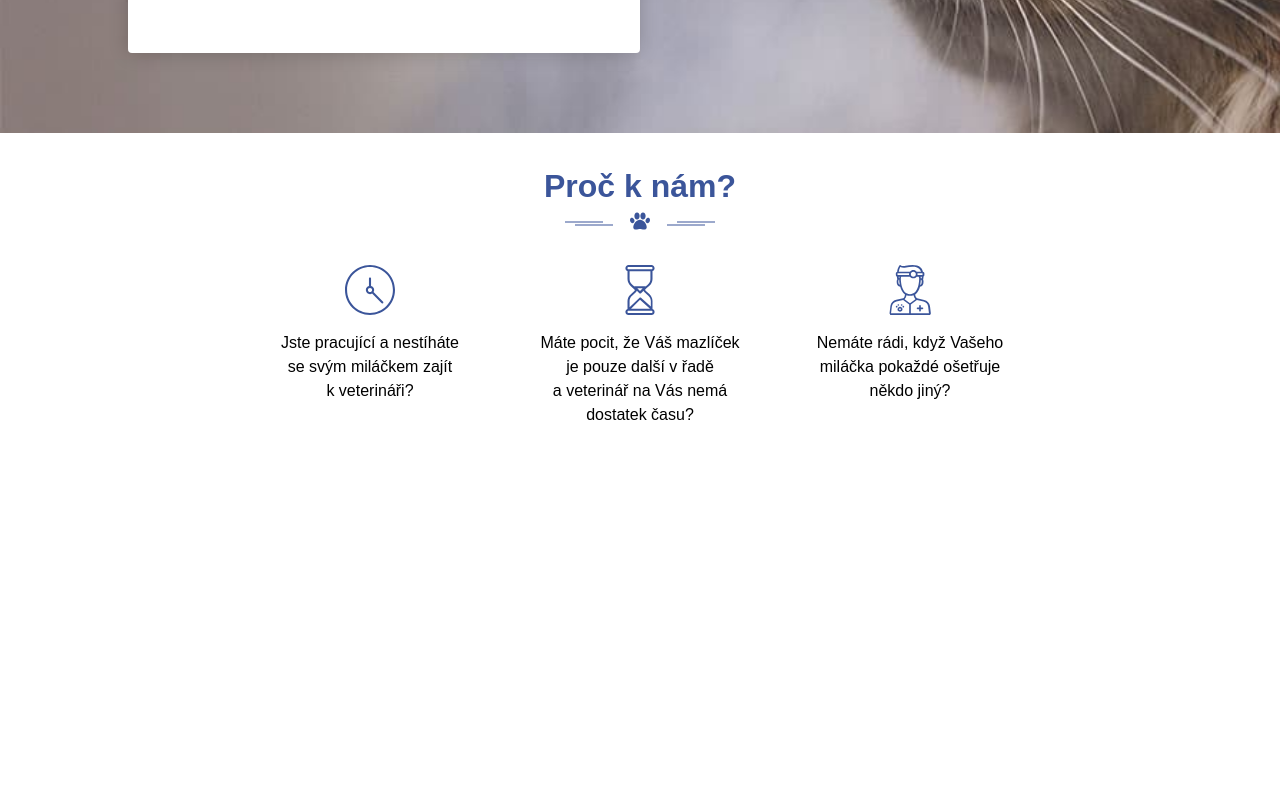
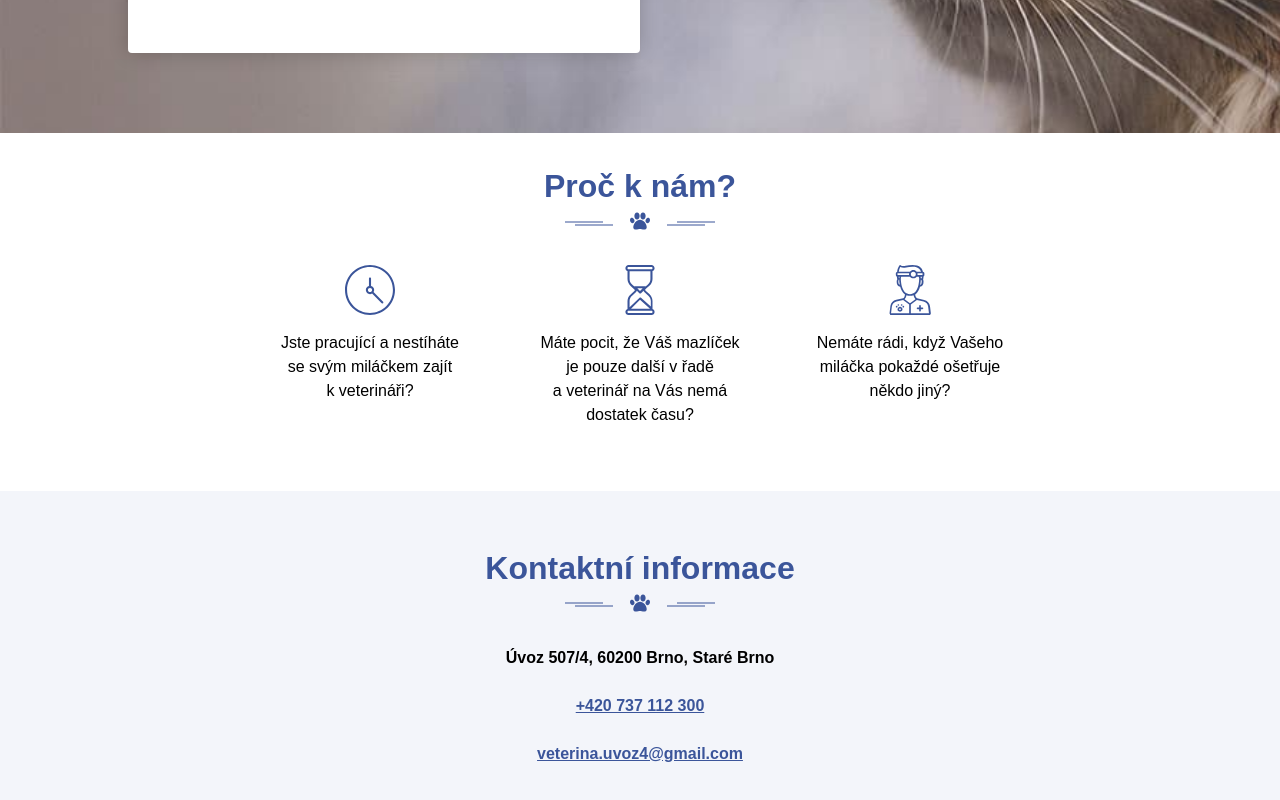
Before and after one commit to viktordanko/veterina-uvoz, a Next.js app: page / in a window 1280 px wide. Shown: the part 1362-2162 px from the top of the page. Before the commit the page ends 1853 px from the top, so only its background shows below. Built offline with nearby package versions, Linux system fonts and the light colour scheme.

Commit message:
Add contact

```diff
--- /dev/null
+++ b/components/Contact.js
@@ -0,0 +1,17 @@
+import React from 'react';
+import { PawDivider } from './PawDivider';
+import { RowMain } from './Layout/RowMain';
+import { ContactSection } from './sections/ContactSection';
+import { ContactInfo } from './ContactInfo';
+
+
+export const Contact = () => {
+  return (
+    <ContactSection>
+      <RowMain>
+        <PawDivider heading="Kontaktní informace" />
+        <ContactInfo spacing="xxl" />
+      </RowMain>
+    </ContactSection >
+  );
+};
--- /dev/null
+++ b/components/ContactInfo.js
@@ -0,0 +1,29 @@
+import classNames from 'classnames';
+import Link from 'next/link';
+import { Text } from './Text';
+
+
+export const ContactInfo = ({ spacing }) => {
+  const classes = classNames('b-contact', spacing ? `u-mb-${spacing}` : '');
+  return (
+    <div className={classes}>
+      <Text>
+        Úvoz 507/4, 60200 Brno, Staré Brno
+      </Text>
+      <Text>
+        <Link href="tel:+420737112300">
+          <a>
+            +420&nbsp;737&nbsp;112&nbsp;300
+          </a>
+        </Link>
+      </Text>
+      <Text>
+        <Link href="mailto:veterina.uvoz4@gmail.com">
+          <a>
+            veterina.uvoz4@gmail.com
+          </a>
+        </Link>
+      </Text>
+    </div>
+  );
+};
--- /dev/null
+++ b/components/sections/ContactSection.js
@@ -0,0 +1,10 @@
+import classNames from "classnames";
+
+
+export const ContactSection = ({ children, spacing }) => {
+  const classes = classNames(
+    "s-contact",
+    spacing ? `u-mb-${spacing}` : ""
+  );
+  return <section className={classes}>{children}</section>;
+};
--- a/pages/index.js
+++ b/pages/index.js
@@ -5,7 +5,9 @@ import Footer from 'components/Footer'
 import Header from 'components/Header'
 import { Intro } from 'components/Intro'
 import { Main } from 'components/Main'
+import { GMap } from 'components/GMap'
 import Head from 'next/head'
+import { Contact } from '@components/Contact'
 
 
 export default function Home({ children }) {
@@ -21,6 +23,7 @@ export default function Home({ children }) {
         <AboutUs />
         <OpeningHours />
         <WhyUs />
+        <Contact />
       </Main>
       <Footer />
     </>
--- /dev/null
+++ b/styles/components/box/contact.scss
@@ -0,0 +1,7 @@
+.b-contact {
+  text-align: center;
+  font-weight: bold;
+  & > :last-child {
+    margin-bottom: 0;
+  }
+}
--- a/styles/components/index.scss
+++ b/styles/components/index.scss
@@ -9,3 +9,4 @@
 @import 'box/intro';
 @import 'box/opening';
 @import 'box/list';
+@import 'box/contact';
--- /dev/null
+++ b/styles/sections/contact.scss
@@ -0,0 +1,4 @@
+.s-contact {
+  background-color: lighten($colorPrimary, 55%);
+  padding-top: $xxl;
+}
--- a/styles/sections/index.scss
+++ b/styles/sections/index.scss
@@ -1 +1,2 @@
 @import 'opening-hours';
+@import 'contact';
```
